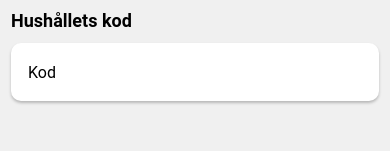
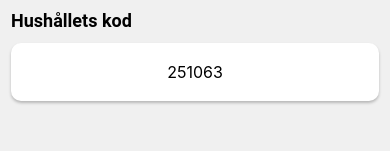
Before and after one commit to KSigurd/KROLF-household-app, a React Native app: screen /CreateHousehold in a window 390 px wide. Shown: the part 179-330 px from the top of the page. Built offline with nearby package versions, Linux system fonts and the light colour scheme.

Commit message:
origin/feature/34-create-and-implement-code-generator-to-createHouseholdScreen
Created code generator for 6 random numbers. Needs a way to use number when joining a Household or editing a Household.

```diff
--- /dev/null
+++ b/components/CreateHouseholdCode.tsx
@@ -0,0 +1,27 @@
+import React, { FC } from "react";
+import { Text, StyleSheet } from "react-native";
+
+function CreatCode() {
+  var result = "";
+  const characters = "01234567829";
+  const charactersLength = characters.length;
+  for (var i = 0; i < 6; i++) {
+    result += characters.charAt(Math.floor(Math.random() * charactersLength));
+  }
+  return result;
+}
+
+const CreateHouseholdCode: FC = () => {
+  return <Text style={styles.code}>{CreatCode()}</Text>;
+};
+
+export default CreateHouseholdCode;
+
+const styles = StyleSheet.create({
+  code: {
+    textAlign: "center",
+    fontSize: 16
+  },
+});
+
+// TODO: Make so "result" can be used when joining a Household and so that Household owner can see it in Household edit.
--- a/screens/CreateHouseholdScreen.tsx
+++ b/screens/CreateHouseholdScreen.tsx
@@ -2,6 +2,7 @@ import { NativeStackScreenProps } from "@react-navigation/native-stack";
 import React from "react";
 import { StyleSheet, View } from "react-native";
 import { Button, Surface, Text, TextInput, useTheme } from "react-native-paper";
+import CreateHouseholdCode from "../components/CreateHouseholdCode";
 import { RootStackParamList } from "../navigation/RootNavigator";
 
 type Props = NativeStackScreenProps<RootStackParamList, "Profile">;
@@ -18,8 +19,7 @@ const CreateHouseholdScreen = ({ navigation }: Props) => {
       />
       <Text style={styles.title}>Hushållets kod</Text>
       <Surface style={styles.codeBox}>
-        {/* TODO: Add implementation of random code-generator for householdcode and show generated code */}
-        <Text style={styles.code}>Kod</Text>
+         <CreateHouseholdCode/>
       </Surface>
       <View style={styles.buttonContainer}>
         <Surface style={styles.buttonBox}>
@@ -56,18 +56,16 @@ const styles = StyleSheet.create({
   },
   inputField: {
     backgroundColor: "#fff",
+    textAlign: "center",
   },
   codeBox: {
     marginTop: 7,
-    paddingLeft: 17,
+    // paddingLeft: 17,
     justifyContent: "center",
     borderRadius: 10,
     height: 58,
     borderColor: "#000",
     elevation: 3,
-  },
-  code: {
-    fontSize: 16,
   },
   buttonContainer: {
     flex: 1,
```
Also changed, not shown: 1 other file (tests, documents, lock files or other folders).
